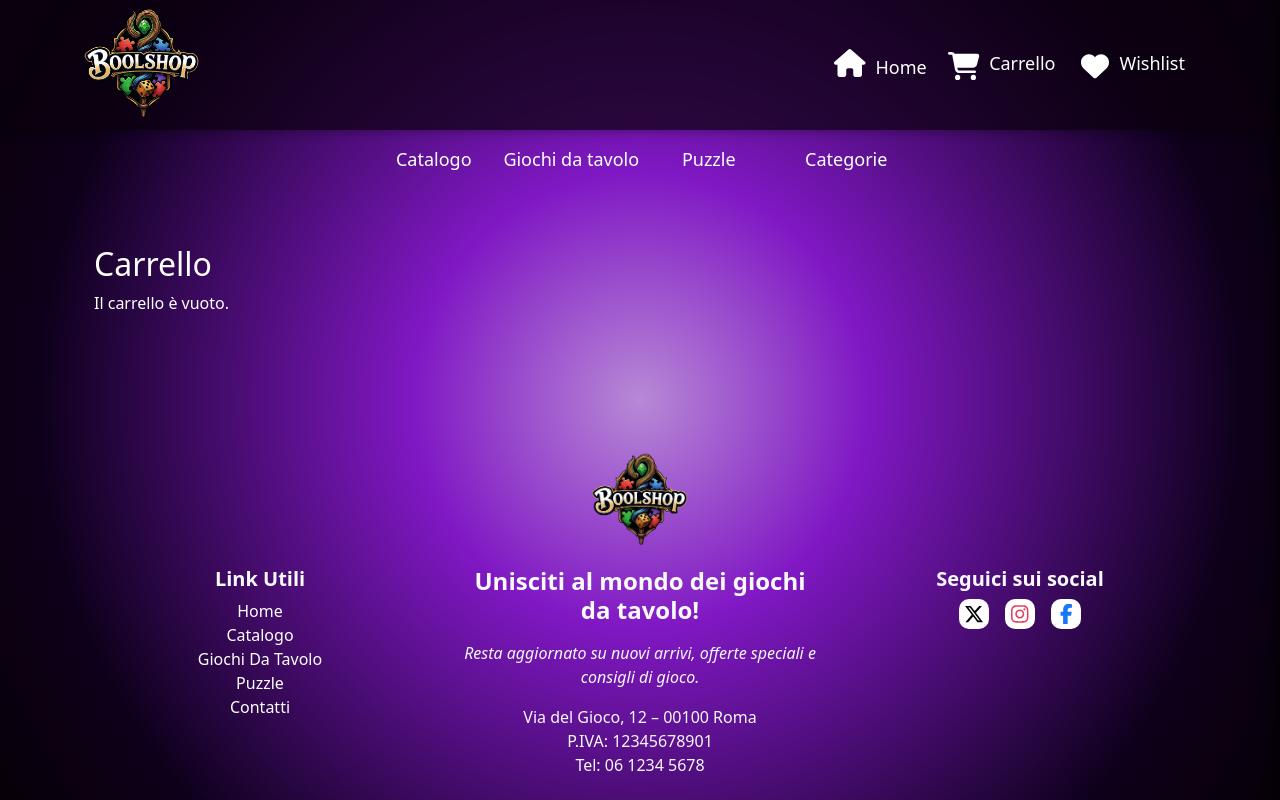
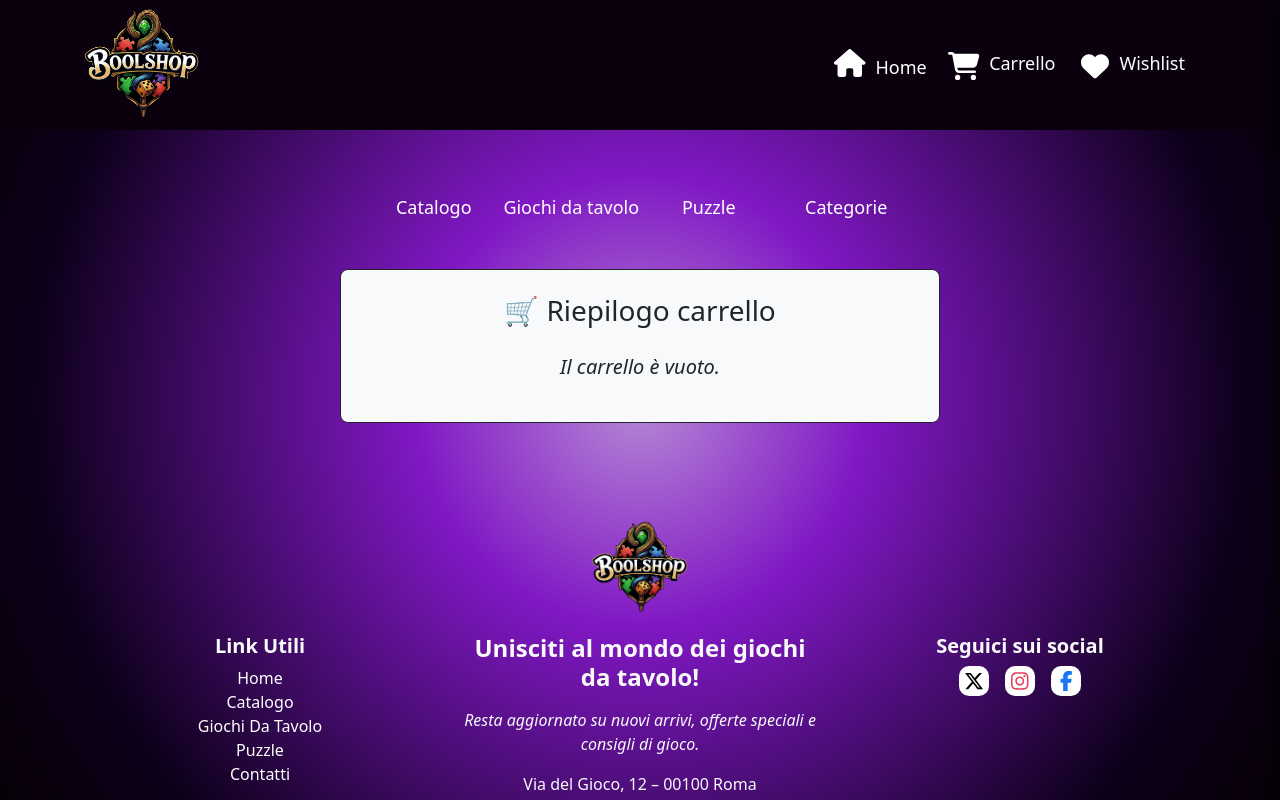
Before and after one commit to MattiaZecchinato/bool-shop, a React (Vite) app in the folder bool-shop-react/: page /cart in a window 1280 px wide. Shown: the top 800 px of the page. Built offline with nearby package versions, Linux system fonts and the light colour scheme.

Commit message:
feat: add style to CartPage

```diff
--- a/bool-shop-react/src/components/Menu.jsx
+++ b/bool-shop-react/src/components/Menu.jsx
@@ -4,7 +4,7 @@ import { Link } from "react-router-dom";
 function Menu() {
 
     return (
-        <nav className="container mb-5 nav-style">
+        <nav className="container mb-5 mt-5 nav-style">
             <ul className="list-unstyled row justify-content-center menu-list align-items-center mt-lg-3">
                 <li className="menu-item col-10 col-sm-4 col-md-3 p-0">
                     <NavLink className="nav-link text-center" to='/search'>Catalogo</NavLink>
--- a/bool-shop-react/src/index.css
+++ b/bool-shop-react/src/index.css
@@ -9,10 +9,10 @@ header {
     z-index: 10;
 }
 
-.scroll-header {
+/* .scroll-header {
     background-color: rgba(10, 0, 14, 0.7);
     box-shadow: 0 2px 10px rgba(0, 0, 0, 0.3);
-}
+} */
 
 .nav-icon {
     vertical-align: middle;
--- a/bool-shop-react/src/pages/CartPage.jsx
+++ b/bool-shop-react/src/pages/CartPage.jsx
@@ -5,26 +5,26 @@ function CartPage() {
     const { cartItems, addToCart, removeFromCart, clearCart } = useCart();
 
     return (
-        <div className="container py-4 text-white">
-            <h2>Carrello</h2>
+        <div className="p-4 border border-dark bg-light rounded rounded-3 text-dark rounded container py-4 text-white " style={{ maxWidth: "600px" }}>
+            <h3 className="text-dark text-center mb-4">🛒 Riepilogo carrello</h3>
 
             {cartItems.length === 0 ? (
-                <p>Il carrello è vuoto.</p>
+                <p className="text-dark fst-italic text-center fs-5">Il carrello è vuoto.</p>
             ) : (
                 <>
                     {cartItems.map(item => (
                         <div
                             key={item.id}
-                            className="border p-3 mb-3 d-flex justify-content-between align-items-center flex-wrap"
+                            className="border p-3 mb-2 d-flex text-dark justify-content-between align-items-center flex-wrap  bg-list-checkout rounded rounded-2"
                         >
                             <div>
-                                <h5>{item.name}</h5>
+                                <h5 className="fst-italic">{item.name}</h5>
                                 <p>Prezzo unitario: €{parseFloat(item.price).toFixed(2)}</p>
                             </div>
 
                             <div className="d-flex align-items-center gap-2">
                                 <button
-                                    className="btn btn-outline-secondary"
+                                    className="btn btn-outline-dark"
                                     onClick={() => removeFromCart(item.id, 1)}
                                     disabled={item.quantity <= 1}
                                 >
@@ -32,39 +32,41 @@ function CartPage() {
                                 </button>
                                 <span>{item.quantity}</span>
                                 <button
-                                    className="btn btn-outline-secondary"
+                                    className="btn btn-outline-dark"
                                     onClick={() => addToCart(item)}
                                 >
                                     +
                                 </button>
                             </div>
 
-                            <div className="text-end">
+                            <div className="text-center">
                                 <p>
                                     <strong>Totale: €{(parseFloat(item.price) * item.quantity).toFixed(2)}</strong>
                                 </p>
                                 <button
-                                    className="btn btn-sm btn-danger mt-2"
+                                    className="btn btn-sm btn-danger"
                                     onClick={() => removeFromCart(item.id, item.quantity)}
                                 >
-                                    🗑️ Rimuovi prodotto
+                                    🗑️ Rimuovi
                                 </button>
                             </div>
                         </div>
                     ))}
 
-                    <div className="mt-4 text-end">
+                    <div className="text-end">
                         <h4>
                             Totale carrello: €{cartItems
                                 .reduce((acc, item) => acc + parseFloat(item.price) * item.quantity, 0)
                                 .toFixed(2)}
                         </h4>
+                        <div className="d-flex justify-content-center gap-2">
                             <button className="btn btn-danger mt-2" onClick={clearCart}>
                                 Svuota carrello
                             </button>
                             <Link to="/checkout" className="btn btn-success mt-2">
                                 Procedi al checkout
                             </Link>
+                        </div>
                     </div>
                 </>
             )}
```
Lines whose indentation alone changed are shown as unchanged.
